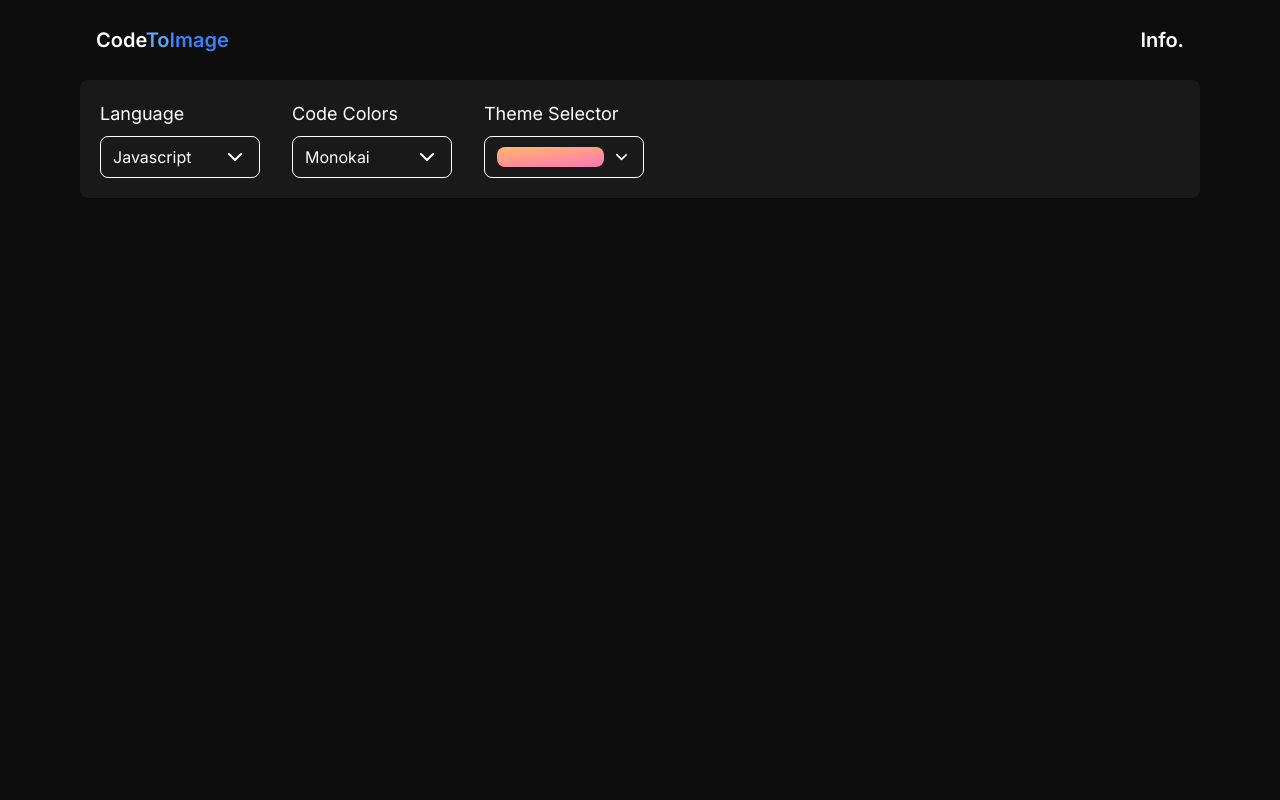
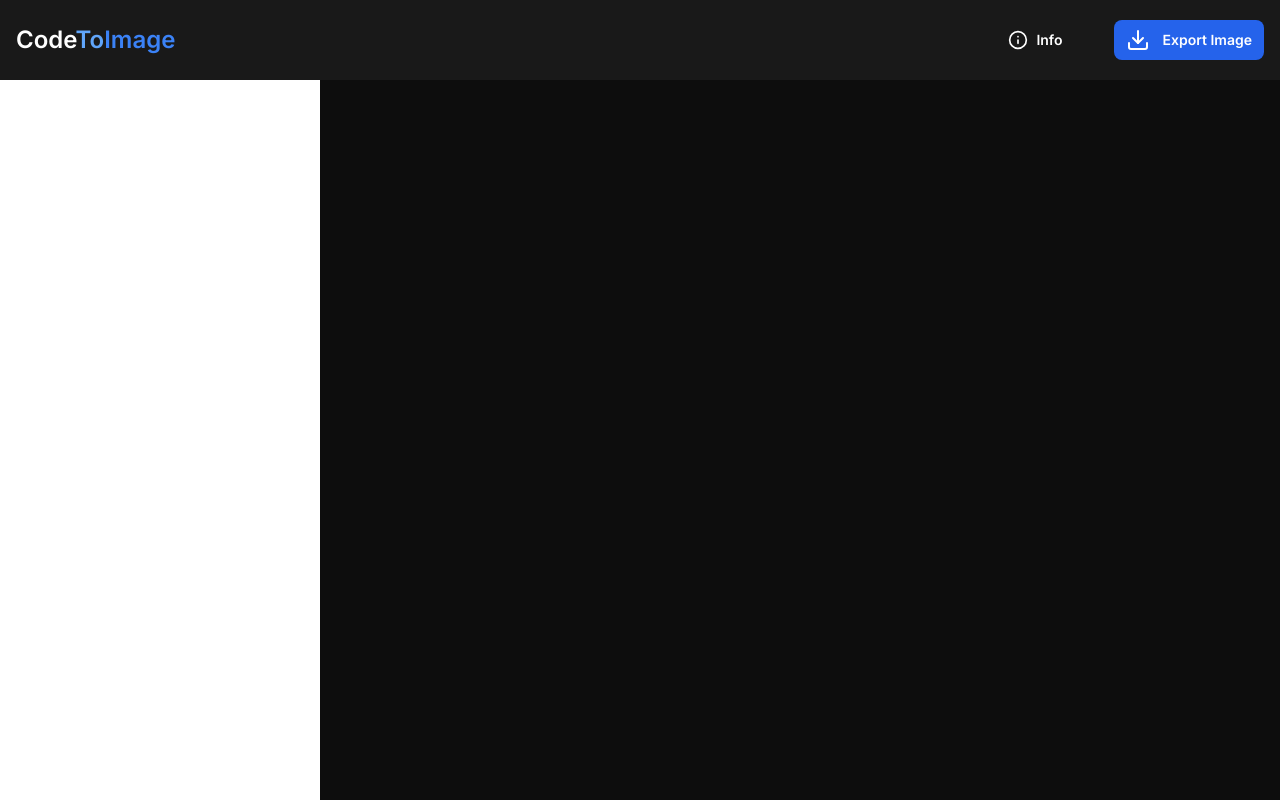
Before and after one commit to aleexvdev/code-to-img, a Next.js app: page / in a window 1280 px wide. Built offline with nearby package versions, Linux system fonts and the light colour scheme.

Commit message:
Feat: Sidebar

```diff
--- a/src/app/page.tsx
+++ b/src/app/page.tsx
@@ -1,22 +1,35 @@
 import { CodeColorSelector } from "@/components/CodeColorSelector";
 import { LanguageSelector } from "@/components/LanguageSelector";
+import { PaddingSelector } from "@/components/PaddingSelector";
+import { RadiusSelector } from "@/components/RadiusSelector";
 import { ThemeSelector } from "@/components/ThemeSelector";
 import { MaxWidthWrapper } from "@/components/common/MaxWidthWrapper";
 import { Navbar } from "@/components/common/Navbar/Navbar";
+import { Sidebar } from "@/components/common/Sidebar/Sidebar";
 
 export default function Home() {
   return (
-    <main className="bg-[#0D0D0D] dark:bg-primary min-h-screen">
+    <main className="bg-[#0D0D0D] dark:bg-primary min-h-screen relative">
       <Navbar />
-      <section className="h-full">
+      <Sidebar />
+      {/* <section className="h-full mt-5 w-full">
         <MaxWidthWrapper>
-          <div className="bg-[#191919] rounded-lg w-full p-5 flex items-center gap-x-8">
-            <LanguageSelector />
-            <CodeColorSelector />
-            <ThemeSelector />
+          <div className="w-full flex items-center justify-start gap-5">
+            <div className="w-1/2">
+              <h3 className="text-white text-lg">Frame</h3>
+              <div className="flex flex-wrap items-center justify-start gap-5 mt-5">
+                <PaddingSelector />
+                <RadiusSelector />
+                <PaddingSelector />
+                <PaddingSelector />
+              </div>
+            </div>
+            <div>
+              <h3>Editor</h3>
+            </div>
           </div>
         </MaxWidthWrapper>
-      </section>
+      </section> */}
     </main>
   );
 }
--- a/src/components/CodeColorSelector.tsx
+++ b/src/components/CodeColorSelector.tsx
@@ -29,7 +29,7 @@ export const CodeColorSelector = () => {
         <div className="relative">
           <p className="text-white text-lg text-left mb-2">Code Colors</p>
           <button
-            className="w-40 bg-[#191919] py-2 px-3 rounded-lg flex items-center justify-between gap-x-2 border border-white"
+            className="w-40 bg-[#191919] py-2 px-3 rounded-lg flex items-center justify-between gap-x-2 border border-white/60"
             onClick={toggleDropdown}
           >
             <span className="text-base text-white">{selectedCodeColor}</span>
@@ -37,7 +37,7 @@ export const CodeColorSelector = () => {
           </button>
           {showDropdown && (
             <div className="bg-[#191919] absolute w-40 top-20 mt-2">
-              <div className="border w-full rounded-lg p-2 flex flex-col items-start justify-start">
+              <div className="border w-full rounded-lg p-2 flex flex-col items-start justify-start border-white/60">
                 {CODE_COLORS.map((codecolor) => (
                   <button
                     key={codecolor}
--- a/src/components/LanguageSelector.tsx
+++ b/src/components/LanguageSelector.tsx
@@ -29,7 +29,7 @@ export const LanguageSelector = () => {
         <div className="relative">
           <p className="text-white text-lg text-left mb-2">Language</p>
           <button
-            className="w-40 bg-[#191919] py-2 px-3 rounded-lg flex items-center justify-between gap-x-2 border border-white"
+            className="w-40 bg-[#191919] py-2 px-3 rounded-lg flex items-center justify-between gap-x-2 border border-white/60"
             onClick={toggleDropdown}
           >
             <span className="text-base text-white">{selectedLanguage}</span>
@@ -37,7 +37,7 @@ export const LanguageSelector = () => {
           </button>
           {showDropdown && (
             <div className="bg-[#191919] absolute w-40 top-20 mt-2">
-              <div className="border w-full rounded-lg p-2 flex flex-col items-start justify-start">
+              <div className="border w-full rounded-lg p-2 flex flex-col items-start justify-start border-white/60">
                 {LANGUAGES.map((language) => (
                   <button
                     key={language}
--- /dev/null
+++ b/src/components/PaddingSelector.tsx
@@ -0,0 +1,89 @@
+"use client";
+
+import { PADDINGS } from "@/lib/contants";
+import { setPadding } from "@/store/features/editorSlice";
+import { RootState } from "@/store/store";
+import { Check, ChevronsUpDown } from "lucide-react";
+import React, { useState } from "react";
+import { useDispatch, useSelector } from "react-redux";
+
+export const PaddingSelector = () => {
+  const dispatch = useDispatch();
+  const selectedPadding = useSelector(
+    (state: RootState) => state.editorReducer.padding
+  );
+  const [showDropdown, setShowDropdown] = useState<boolean>(false);
+
+  const handlePaddingChange = (padding: string) => {
+    dispatch(setPadding(padding));
+    setShowDropdown(false);
+  };
+
+  const toggleDropdown = () => {
+    setShowDropdown(!showDropdown);
+  };
+
+  return (
+    <div className="w-60 h-8">
+      <div className="flex w-full gap-5 items-center h-8">
+        <p className="text-[#CCCCCC] text-sm text-left mb-2">Padding</p>
+        <div className="relative w-56 flex items-center text-[#CCCCCC]">
+          <button
+            className="w-full bg-[#232323] text-sm rounded-lg flex items-center justify-between px-3 h-10"
+            onClick={toggleDropdown}
+          >
+            {selectedPadding}
+            <ChevronsUpDown size={18} />
+          </button>
+          {showDropdown && (
+            <ul className="absolute top-12 right-0 z-10 w-full bg-[#232323] rounded-md p-2 shadow-lg">
+              {PADDINGS.map((padding) => (
+                <li
+                  key={padding}
+                  className="px-0 py-0 hover:bg-[#404040] rounded-md"
+                >
+                  <button
+                    onClick={() => handlePaddingChange(padding)}
+                    className="w-full text-sm px-2 py-1 text-white flex items-center justify-between"
+                  >
+                    {padding}
+                    {
+                      (padding === selectedPadding) && <Check size={18} className="mr-2" />
+                    }
+
+                  </button>
+                </li>
+              ))}
+            </ul>
+          )}
+        </div>
+      </div>
+    </div>
+  );
+
+  /* return (
+    <OutsideClickHandler onOutsideClick={() => setShowDropdown(false)}>
+      <div className="w-max">
+        <div className="relative">
+          <p className="text-white text-lg text-left mb-2">Padding</p>
+
+          <div className='w-full flex gap-3'>
+            {
+              PADDINGS.map((padding) => (
+                <button
+                  key={padding}
+                  className={`rounded-md mr-2 text-lg px-2 py-1 cursor-pointer hover:bg-[#191919] hover:text-white ${
+                    padding === selectedPadding? 'bg-[#404040] text-white' : 'text-white/30'
+                  }`}
+                  onClick={() => handlePaddingChange(padding)}
+                >
+                  {padding}
+                </button>
+              ))
+            }
+          </div>
+        </div>
+      </div>
+    </OutsideClickHandler>
+  ) */
+};
--- /dev/null
+++ b/src/components/RadiusSelector.tsx
@@ -0,0 +1,41 @@
+"use client";
+
+import { RADIUS } from "@/lib/contants";
+import { setRadius } from "@/store/features/editorSlice";
+import { RootState } from "@/store/store";
+import React, { useState } from "react";
+import { useDispatch, useSelector } from "react-redux";
+
+export const RadiusSelector = () => {
+  const dispatch = useDispatch();
+  const selectedRadius = useSelector(
+    (state: RootState) => state.editorReducer.radius
+  );
+
+  const handleRadiusChange = (radius: string) => {
+    dispatch(setRadius(radius));
+  };
+
+  return (
+    <div className="w-60 h-8">
+      <div className="flex w-full gap-5 items-center h-8">
+        <p className="text-[#CCCCCC] text-sm text-left mb-2">Radius</p>
+        <div className="w-56 flex items-center text-[#CCCCCC]">
+          <div className="w-full flex items-center px-1 py-1 bg-[#232323] rounded-lg">
+            {RADIUS.map((item) => (
+              <button
+                key={item}
+                className={`flex items-center justify-center px-1 w-full h-8 rounded-md text-sm ${
+                  selectedRadius === item.toString() ? "bg-[#404040]" : ""
+                } hover:bg-[#404040]`}
+                onClick={() => handleRadiusChange(item.toString())}
+              >
+                {item}
+              </button>
+            ))}
+          </div>
+        </div>
+      </div>
+    </div>
+  );
+};
--- a/src/components/ThemeSelector.tsx
+++ b/src/components/ThemeSelector.tsx
@@ -30,7 +30,7 @@ export const ThemeSelector = () => {
         <div className="relative">
           <p className="text-white text-lg text-left mb-2">Theme Selector</p>
           <button
-            className="w-40 bg-[#191919] py-2 px-3 rounded-lg flex items-center justify-between gap-x-2 border border-white"
+            className="w-40 bg-[#191919] py-2 px-3 rounded-lg flex items-center justify-between gap-x-2 border border-white/60"
             onClick={toggleDropdown}
           >
             <span
@@ -41,7 +41,7 @@ export const ThemeSelector = () => {
           </button>
           {showDropdown && (
             <div className="absolute w-40 top-20 mt-2">
-              <div className="border w-full bg-[#191919] rounded-lg p-2 flex flex-col items-start justify-start">
+              <div className="border w-full bg-[#191919] rounded-lg p-2 flex flex-col items-start justify-start border-white/60">
                 {THEME_COLORS.map((themecolor, index) => (
                   <div
                     key={index}
--- a/src/components/common/MaxWidthWrapper.tsx
+++ b/src/components/common/MaxWidthWrapper.tsx
@@ -4,7 +4,7 @@ import { ReactNode } from "react";
 export const MaxWidthWrapper = ({ className, children }: { className?: string; children: ReactNode; }) => {
   return (
     <div
-      className={cn("h-full mx-auto w-full max-w-screen-xl px-5 md:px-20",
+      className={cn("h-full mx-auto w-full max-w-full px-0 md:px-0",
         className
       )}
     >
--- a/src/components/common/Navbar/Navbar.tsx
+++ b/src/components/common/Navbar/Navbar.tsx
@@ -1,21 +1,32 @@
 import Link from "next/link";
 import { MaxWidthWrapper } from "../MaxWidthWrapper";
+import { Download, Info } from "lucide-react";
 
 export const Navbar = () => {
   return (
-    <nav className="px-4 h-20">
-      <MaxWidthWrapper className="h-full">
-        <ul className="w-full h-full flex items-center justify-between">
-          <li className="font-semibold text-xl">
+    <nav className="absolute w-full z-20 px-4 h-20 bg-[#191919]">
+      <MaxWidthWrapper>
+        <div className="w-full h-full flex items-center justify-between">
+          <div className="font-semibold text-2xl">
             <Link href="/" className="text-white">
               Code<span className="text-blue-400">To</span>
               <span className="text-blue-500">Image</span>
             </Link>
-          </li>
-          <li className="font-semibold text-xl">
-            <Link href="/blog" className="text-white">Info.</Link>
-          </li>
-        </ul>
+          </div>
+          <div className="flex items-center justify-end gap-10">
+            <div className="font-semibold text-sm">
+              <button className="flex items-center gap-2 rounded-lg py-2 px-3 hover:bg-[#404040] text-white">
+                <Info size={20} /> Info
+              </button>
+            </div>
+            <div className="font-semibold text-sm">
+              <button className="flex items-center gap-3 bg-blue-600 rounded-lg py-2 px-3 text-white">
+                <Download />
+                Export Image
+              </button>
+            </div>
+          </div>
+        </div>
       </MaxWidthWrapper>
     </nav>
   );
--- /dev/null
+++ b/src/components/common/Sidebar/Sidebar.tsx
@@ -0,0 +1,9 @@
+import React from 'react'
+
+export const Sidebar = () => {
+  return (
+    <div className='absolute w-80 bg-white h-full top-0 z-10'>
+
+    </div>
+  )
+}
--- a/src/lib/contants.ts
+++ b/src/lib/contants.ts
@@ -19,3 +19,18 @@ export const THEME_COLORS = [
   "linear-gradient(140deg, rgb(165, 142, 251), rgb(233, 191, 248))",
   "linear-gradient(270deg,#514a9d,#24c6dc)",
 ];
+
+export const PADDINGS = [
+  "0",
+  "16",
+  "32",
+  "64",
+  "128",
+];
+
+export const RADIUS = [
+  "0",
+  "8",
+  "16",
+  "24"
+];
```
Also changed, not shown: src/store/features/editorSlice.ts (+8 -2 lines).
